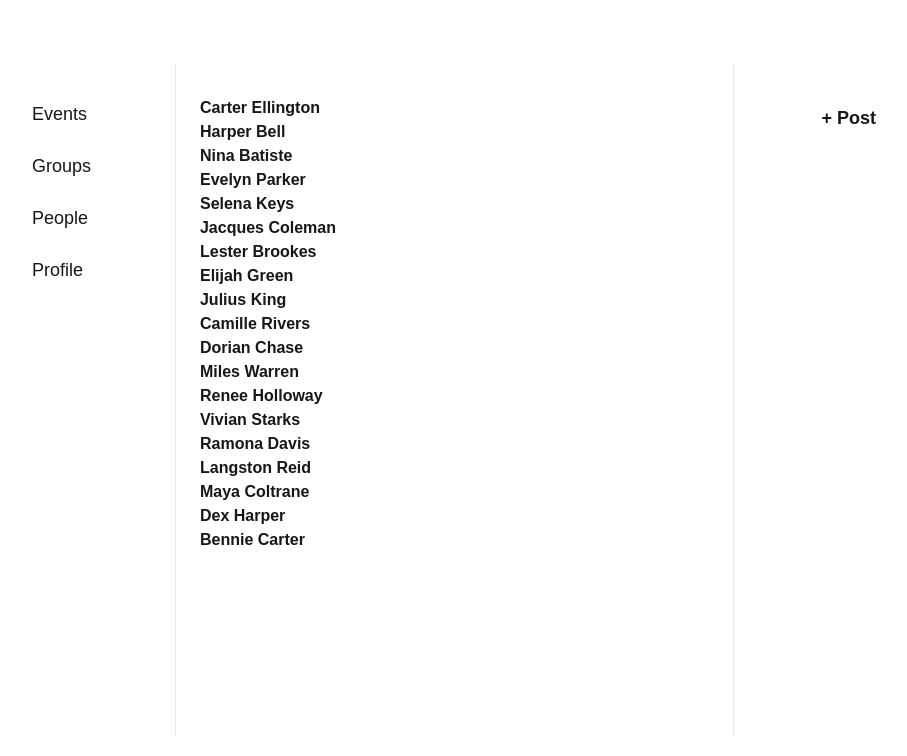
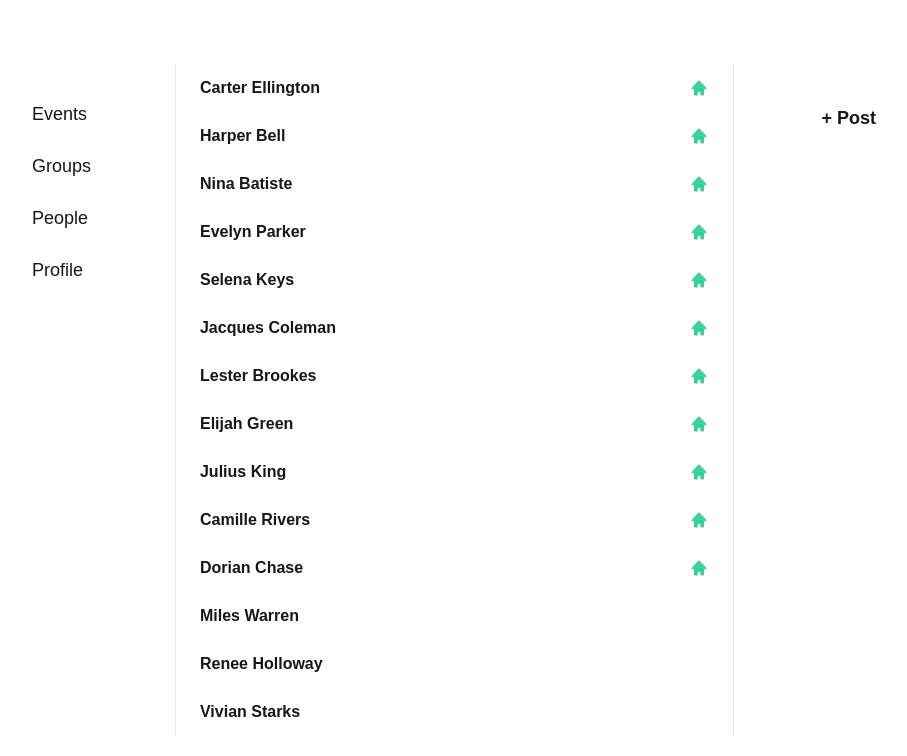
Before and after one commit to kenmalik/open-invite, a Next.js app: page /people in a window 1280 px wide. Shown: the top 756 px of the page, without its empty margins (184-1091 px from the left). Built offline with nearby package versions, Linux system fonts and the light colour scheme.

Commit message:
no scroller

```diff
--- a/app/globals.css
+++ b/app/globals.css
@@ -19,3 +19,15 @@ body {
   background: var(--background);
   font-family: Arial, Helvetica, sans-serif;
 }
+
+@layer utilities {
+  /* Hide scrollbar for Chrome, Safari and Opera */
+  .no-scrollbar::-webkit-scrollbar {
+      display: none;
+  }
+ /* Hide scrollbar for IE, Edge and Firefox */
+  .no-scrollbar {
+      -ms-overflow-style: none;  /* IE and Edge */
+      scrollbar-width: none;  /* Firefox */
+}
+}
--- a/app/layout.tsx
+++ b/app/layout.tsx
@@ -45,9 +45,9 @@ export default function RootLayout({
               </li>
             </ul>
           </nav>
-          <main className="flex-grow px-4 w-1/3">
+          <main className="flex-grow px-4 w-1/3 ">
             <div className="border-l border-r px-4 h-full">
-              <div className="px-2 py-8">{children}</div>
+              <div className="overflow-y-scroll px-2 no-scrollbar max-h-full">{children}</div>
             </div>
           </main>
           <form className="flex-grow p-8 pl-12 text-lg font-bold">
--- a/app/people/PersonBlock.tsx
+++ b/app/people/PersonBlock.tsx
@@ -7,13 +7,17 @@ type PersonBlockProps = {
 
 export default function PersonBlock({ person }: Readonly<PersonBlockProps>) {
   return (
-    <div className=" flex items-center justify-between">
-      <div className="size-30 font-bold"> {person.name}</div>
+    <div className=" flex items-center justify-between py-3 ">
+      <div className="size-50 font-bold"> {person.name}</div>
       <div className="flex items-center  ">
         {person.close && (
           <StarIcon className="size-5 ml-1 mt-2.25  text-white  " />
         )}
-        {person.active && <HomeIcon className="size-5 ${isActive:?  text-white : text }" />}
+        {person.active && (
+          <HomeIcon
+            className= {`size-5 ${ person.active ?   "text-emerald-400": "text-white" }  `}
+          />
+        )}
       </div>
     </div>
   );
--- a/app/people/page.tsx
+++ b/app/people/page.tsx
@@ -112,7 +112,7 @@ export default function People() {
   });
 
   return (
-    <div>
+    <div className=" overflow-y-hidden">
       {x.map((entry) => (
         <PersonBlock person={entry} key={entry.name} />
       ))}
```
